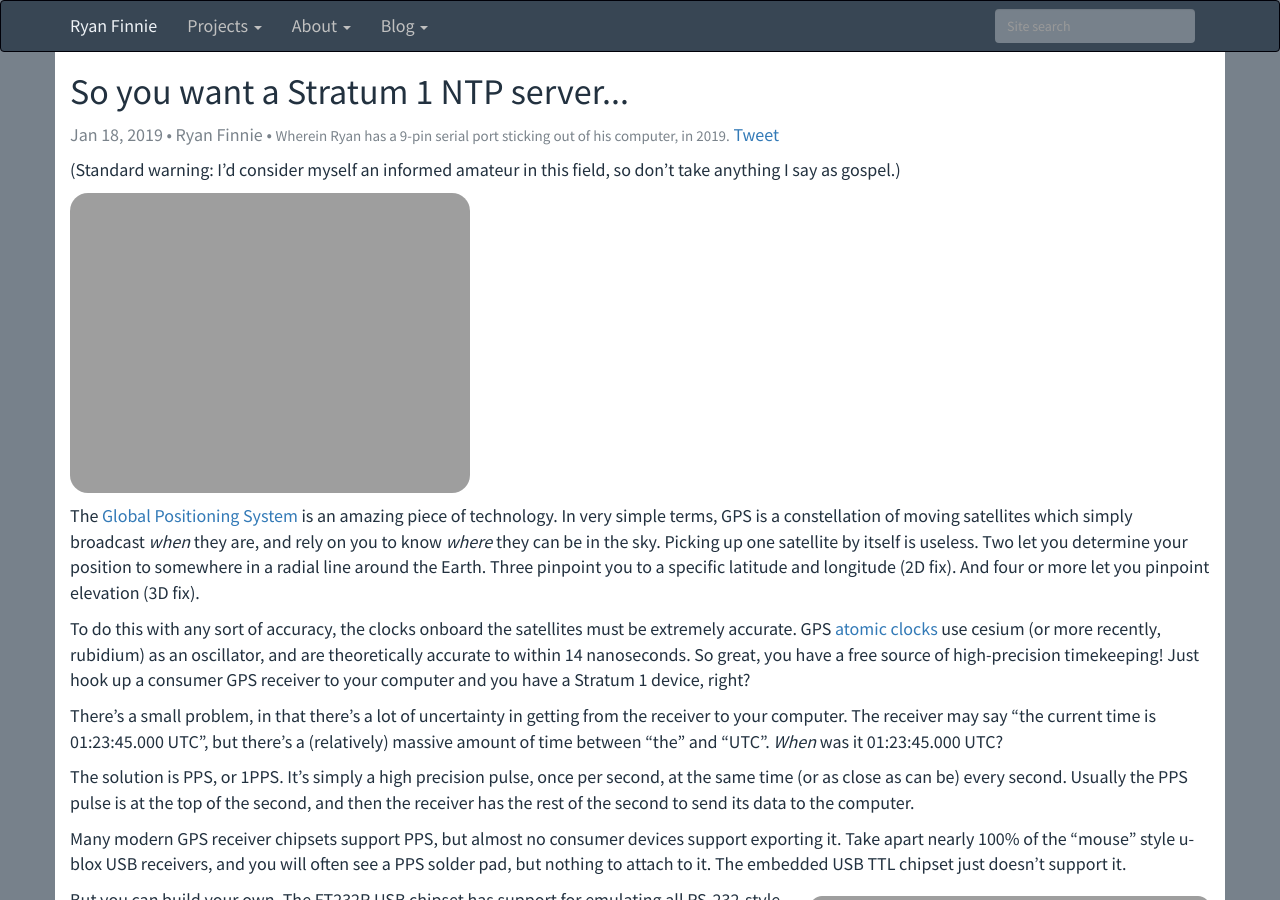
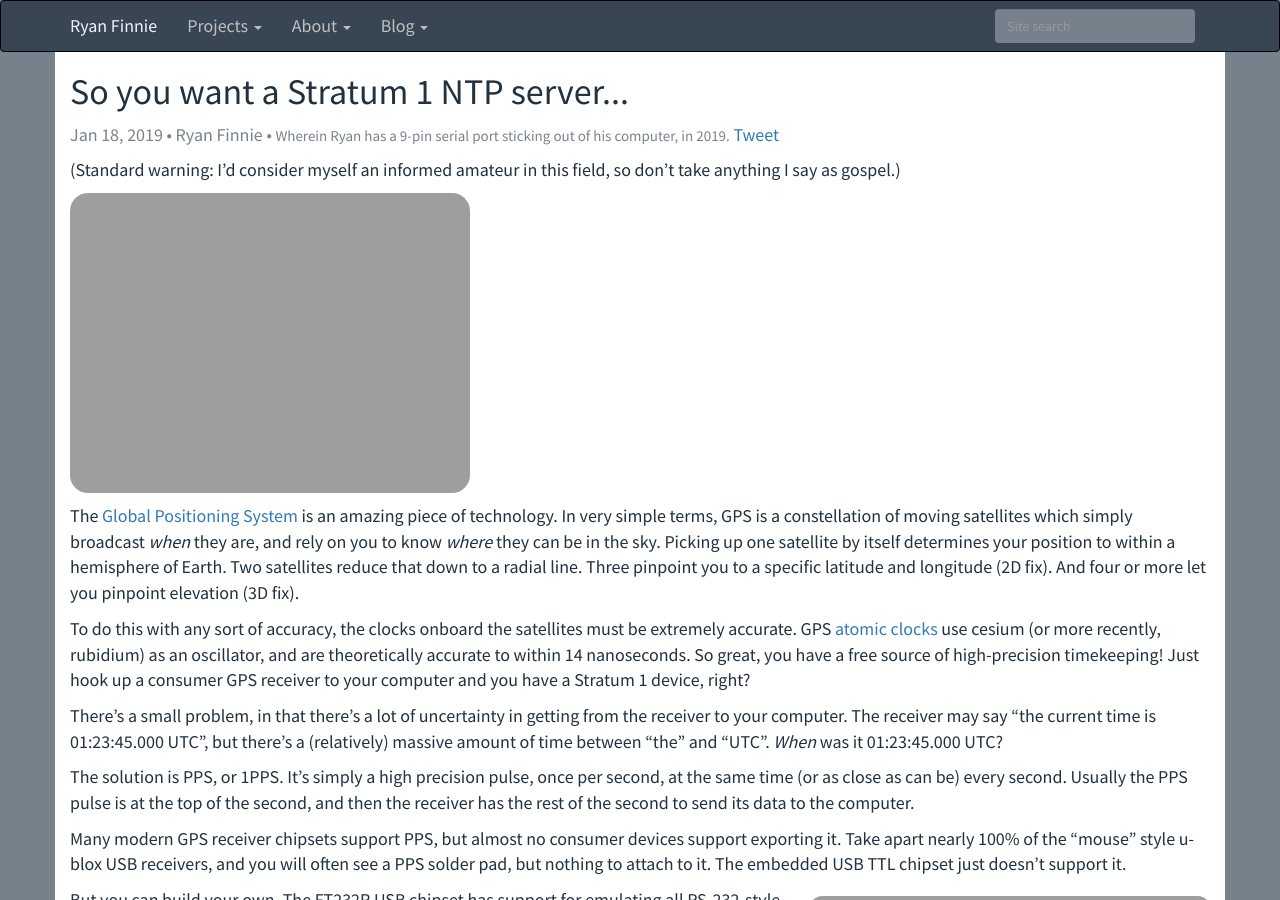
Before and after one commit to rfinnie/jekyll-finnie, a Jekyll site: the page built from _posts/2019-01-18-so-you-want-a-stratum-1-ntp-server.md, in a window 1280 px wide and 900 px high. Built offline with Jekyll 4.4.1, drawn with Linux system fonts in a browser that asks for light colours; nearby versions of some CDN libraries; comment, search, counter and statistics services are not loaded.

Commit message:
Better explanation

```diff
--- a/_posts/2019-01-18-so-you-want-a-stratum-1-ntp-server.md
+++ b/_posts/2019-01-18-so-you-want-a-stratum-1-ntp-server.md
@@ -10,7 +10,7 @@ title: So you want a Stratum 1 NTP server...
 
 <img src="{{ site.url }}{{ site.baseurl }}/blog-media/2019/mecca-gps-time-receiver.jpg" alt="MECCA GPS time receiver" class="img-responsive img-rounded img-lg">
 
-The [Global Positioning System](https://en.wikipedia.org/wiki/Global_Positioning_System) is an amazing piece of technology.  In very simple terms, GPS is a constellation of moving satellites which simply broadcast *when* they are, and rely on you to know *where* they can be in the sky.  Picking up one satellite by itself is useless.  Two let you determine your position to somewhere in a radial line around the Earth.  Three pinpoint you to a specific latitude and longitude (2D fix).  And four or more let you pinpoint elevation (3D fix).
+The [Global Positioning System](https://en.wikipedia.org/wiki/Global_Positioning_System) is an amazing piece of technology.  In very simple terms, GPS is a constellation of moving satellites which simply broadcast *when* they are, and rely on you to know *where* they can be in the sky.  Picking up one satellite by itself determines your position to within a hemisphere of Earth.  Two satellites reduce that down to a radial line.  Three pinpoint you to a specific latitude and longitude (2D fix).  And four or more let you pinpoint elevation (3D fix).
 
 To do this with any sort of accuracy, the clocks onboard the satellites must be extremely accurate.  GPS [atomic clocks](https://en.wikipedia.org/wiki/Atomic_clock) use cesium (or more recently, rubidium) as an oscillator, and are theoretically accurate to within 14 nanoseconds.  So great, you have a free source of high-precision timekeeping!  Just hook up a consumer GPS receiver to your computer and you have a Stratum 1 device, right?
 
```
